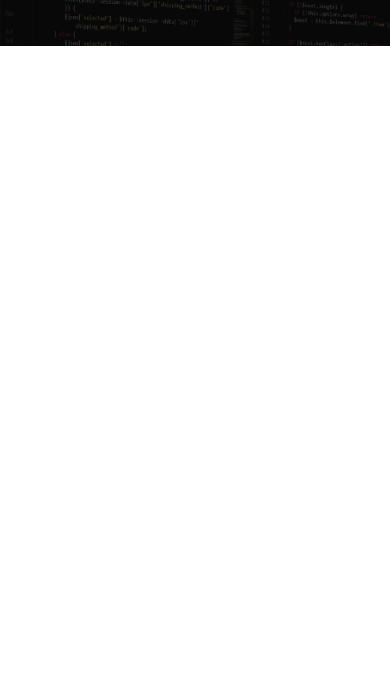
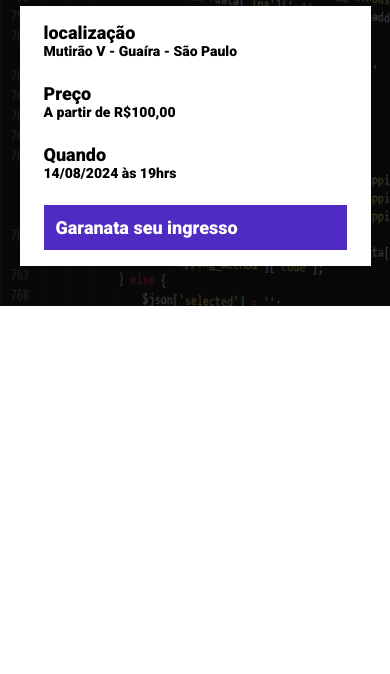
Before and after one commit to Danilo-Sam/evento_aniversario, a website built with Parcel: page src/index.html in a window 390 px wide. Shown: the part 170-844 px from the top of the page. Built offline with nearby package versions, Linux system fonts and the light colour scheme.

Commit message:
criando a barra de informações

```diff
--- a/src/index.html
+++ b/src/index.html
@@ -3,7 +3,7 @@
 <head>
     <meta charset="UTF-8">
     <meta name="viewport" content="width=device-width, initial-scale=1.0">
-    <title>Document</title>
+    <title>Aniversário de Danilo</title>
 
     <link rel="preconnect" href="https://fonts.googleapis.com">
     <link rel="preconnect" href="https://fonts.gstatic.com" crossorigin>
@@ -18,6 +18,25 @@
             <p class="hero__text">
                 o melhor aniversário da cidade começa em 10d 12h 40m 3s
             </p>
+            <div class="infos-bar">
+                <ul class="infos-bar__infos">
+                    <li class="infos-bar__infos__item">
+                        <b>localização</b>
+                        Mutirão V - Guaíra - São Paulo
+                    </li>
+                    <li class="infos-bar__infos__item">
+                        <b>Preço</b>
+                        A partir de R$100,00
+                    </li>
+                    <li class="infos-bar__infos__item">
+                        <b>Quando</b>
+                        14/08/2024 às 19hrs
+                    </li>
+                </ul>
+                <a href="#" class="button button--primary">
+                    Garanata seu ingresso
+                </a>
+            </div>
         </div>
     </header>
     <scripts src="scripts/main.js"></scripts>
--- /dev/null
+++ b/src/styles/components/_buttons.scss
@@ -0,0 +1,23 @@
+.button {
+    padding: 12px;
+    font-size: 18px;
+    font-weight: bold;
+    text-decoration: none;
+    text-align: center;
+    white-space: nowrap;
+
+    &--primary {
+        color: #fff;
+        background-color: #4f2ac3;
+    }
+
+    @media (max-width: 640px) {
+        display: block;
+        width: 100%;
+    }
+
+    @media (max-width: 1024px) {
+        display: flex;
+        align-items: center;
+    }
+}
--- /dev/null
+++ b/src/styles/components/_infos_bar.scss
@@ -0,0 +1,40 @@
+.infos-bar {
+    padding: 16px 24px;
+    background-color: #fff;
+    display: flex;
+    justify-content: space-between;
+
+    &__infos {
+        display: flex;
+        gap: 40px;
+
+        &__item {
+            font-size: 14px;
+            color: #000;
+
+            b {
+                color: #000;
+                font-size: 18px;
+                display: block;
+            }
+        }
+    }
+
+    @media (max-width: 640px) {
+        display: block;
+
+        &__infos {
+            display: block;
+
+            &__item {
+                margin-bottom: 24px;
+            }
+        }
+    }
+
+    @media (max-width: 1024px) {
+        &__infos {
+            gap: 16px;
+        }
+    }
+}
--- a/src/styles/main.scss
+++ b/src/styles/main.scss
@@ -1,4 +1,6 @@
 @use 'hero';
+@use 'components/infos_bar';
+@use 'components/buttons';
 
 * {
     margin: 0;
@@ -6,6 +8,7 @@
     box-sizing: border-box;
     font-family: Roboto, sans-serif;
     color: #fff;
+    list-style: none;
 }
 
 .container {
```
